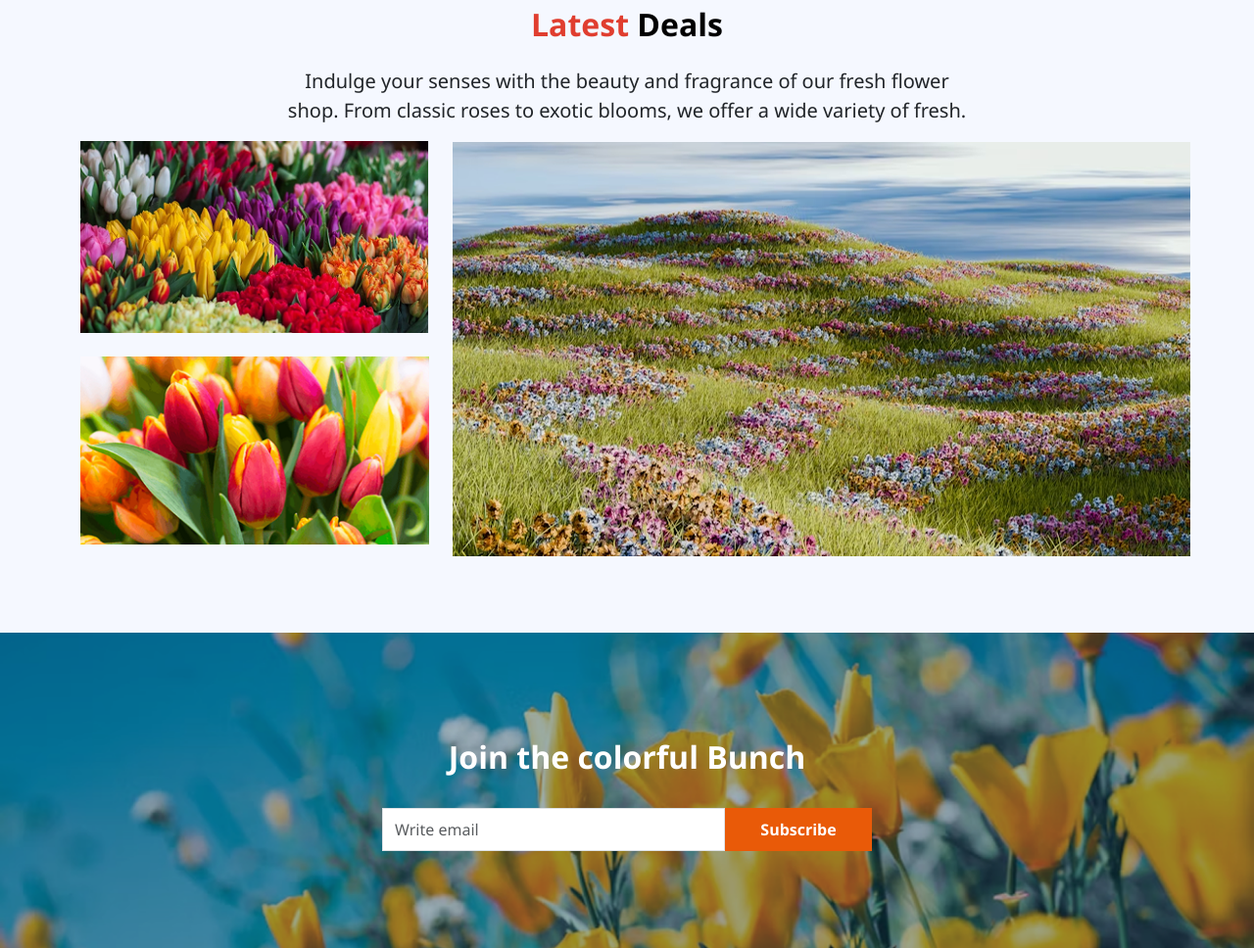
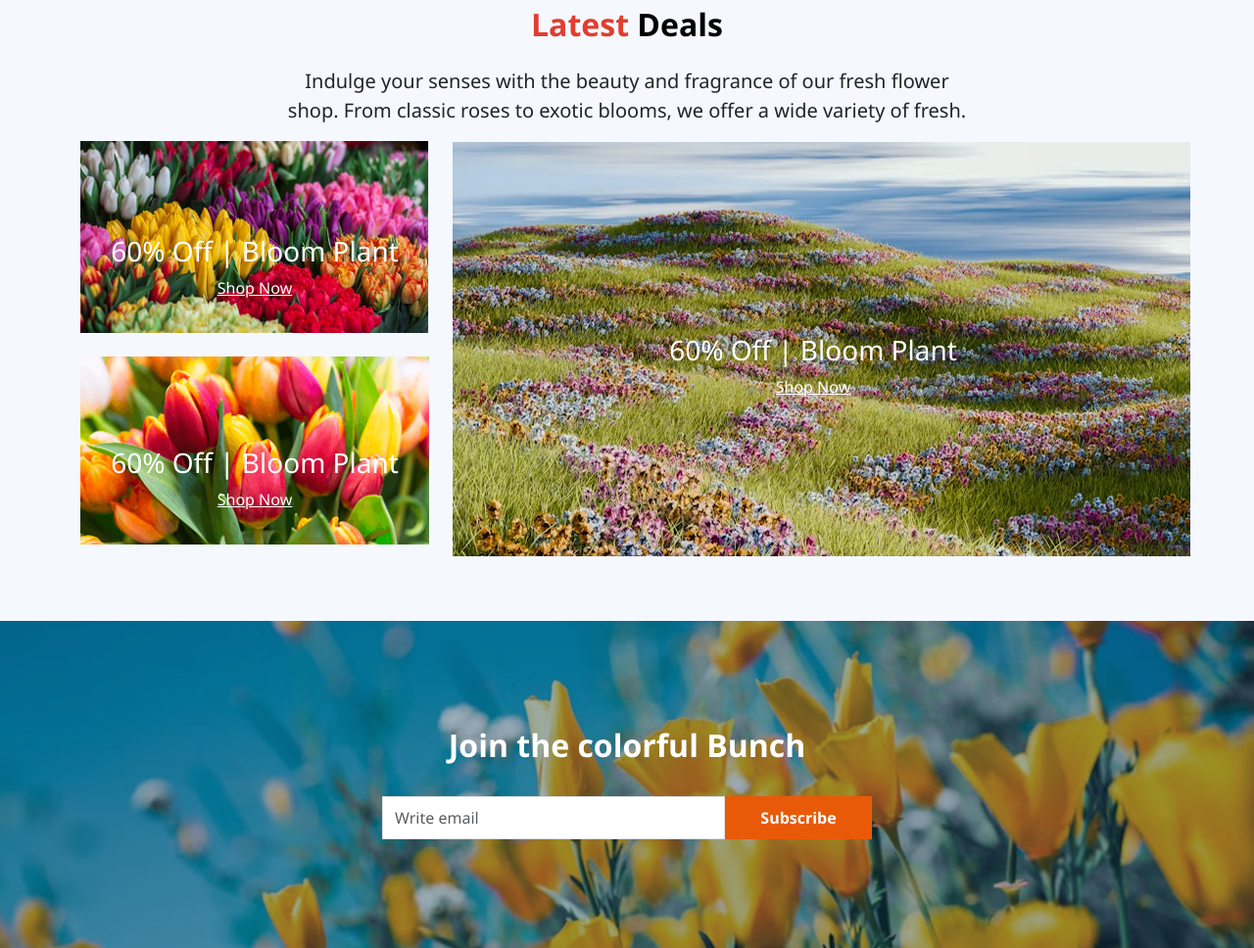
Before and after one commit to shehad-404/B12A02-Responsive-Flowers, a plain HTML site: page index.html in a window 1280 px wide. Shown: the part 2527-3495 px from the top of the page at 98% size. Drawn offline with nearby package versions, Linux system fonts and the light colour scheme.

Commit message:
Mobile Responsive Design starts

```diff
--- a/index.html
+++ b/index.html
@@ -14,10 +14,10 @@
     <!-- Navbar -->
     <nav class="navbar navbar-expand-lg navbar-light bg-light px-3">
         <a class="logo navbar-brand fw-bold" href="#"><img src="assets/logo.png" class="w-75" alt=""></a>
-        <button class="navbar-toggler" type="button" data-bs-toggle="collapse" data-bs-target="#navbarMenu"
+        <!-- <button class="navbar-toggler" type="button" data-bs-toggle="collapse" data-bs-target="#navbarMenu"
             aria-controls="navbarMenu" aria-expanded="false" aria-label="Toggle navigation">
             <span class="navbar-toggler-icon"></span>
-        </button>
+        </button> -->
 
         <div class="collapse navbar-collapse justify-content-end" id="navbarMenu">
             <ul class="navbar-nav align-items-center">
@@ -163,17 +163,28 @@
         <div class="container mt-3">
             <div class="row">
                 <div class="col-md-4">
-                    <div class="row">
+                    <div class="row row-1">
                         <img src="assets/deal-bloom.png" alt="" srcset="">
-                        <!-- <h3>60% Off | Bloom Plant</h3> -->
+                        <div class="text-box">
+                            <h3>60% Off | Bloom Plant</h3>
+                            <a href="#">Shop Now</a>
+                        </div>
                     </div>
-                    <div class="row mt-4">
+                    <div class="row row-2 mt-4">
                         <img src="assets/deal-ana.png" alt="" srcset="">
+                        <div class="text-box">
+                            <h3>60% Off | Bloom Plant</h3>
+                            <a href="#">Shop Now</a>
+                        </div>
                     </div>
                 </div>
 
-                <div class="col-md-8">
+                <div class="col-md-8 row-3">
                     <img src="assets/deal-zabo.png" alt="" srcset="">
+                    <div class="text-box-2">
+                        <h3>60% Off | Bloom Plant</h3>
+                        <a href="#">Shop Now</a>
+                    </div>
                 </div>
             </div>
         </div>
--- a/style.css
+++ b/style.css
@@ -217,6 +217,54 @@ body {
   }
 
 
+  /* Deals Section  */
+  .text-box{
+    width: 100%;
+    height: 100%;
+    display: flex;
+    flex-direction: column;
+    justify-content: center;
+    align-items: center;
+    margin-top: -100px;
+    color: #fff;
+  }
+  .text-box a{
+    color: #fff;
+  }
+  .text-box-2{
+    width: 100%;
+    height: 100%;
+    display: flex;
+    flex-direction: column;
+    justify-content: center;
+    align-items: center;
+    margin-top: -400px;
+    color: #fff;
+  }
+  .text-box-2 a{
+    color: #fff;
+  }
+  /* .row-1{
+    background-image: url('assets/deal-bloom.png');
+    background-size: contain;
+    background-position: center;
+    background-repeat: no-repeat;
+    height: 100%;
+  }
+
+  .row-2{
+    background-image: url('assets/deal-ana.png');
+    background-size: contain;
+    background-position: center;
+    background-repeat: no-repeat;
+    height: 100%;
+  }
+
+  .row-3{
+
+  } */
+
+
   /* Join Section */
   .join-section {
     background-image: url('/assets/news-letter-bg.png');
@@ -302,7 +350,7 @@ body {
 
 
   /* Responsive adjustments */
-  @media (max-width: 767.98px) {
+  @media (max-width: 576) {
     .banner {
       flex-direction: column;
     }
```
